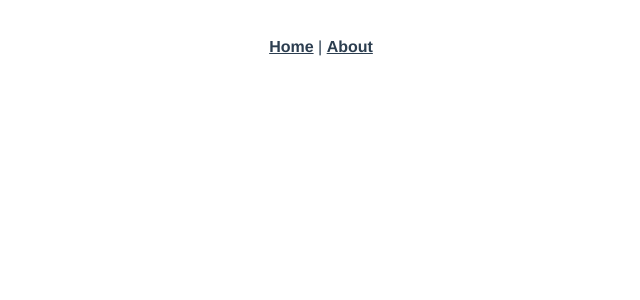
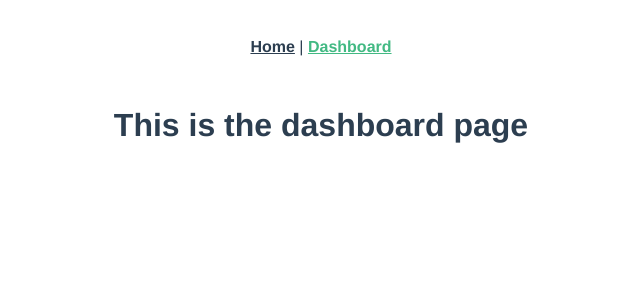
Before and after one commit to grant-williams/scout-vue-training-app, a Vue app: page /#/dashboard in a window 1280 px wide. Shown: the top 300 px of the page, without its empty margins (319-959 px from the left). Built offline with nearby package versions, Linux system fonts and the light colour scheme.

Commit message:
Replace About with Dashboard Page

```diff
--- a/src/App.vue
+++ b/src/App.vue
@@ -2,7 +2,7 @@
   <div id="app">
     <div id="nav">
       <router-link to="/">Home</router-link> |
-      <router-link to="/about">About</router-link>
+      <router-link to="/dashboard">Dashboard</router-link>
     </div>
     <router-view />
   </div>
--- a/src/router/index.js
+++ b/src/router/index.js
@@ -11,14 +11,11 @@ const routes = [
     component: Home
   },
   {
-    path: "/about",
-    name: "About",
-    // route level code-splitting
-    // this generates a separate chunk (about.[hash].js) for this route
-    // which is lazy-loaded when the route is visited.
+    path: "/dashboard",
+    name: "Dashboard",
     component: () =>
-      import(/* webpackChunkName: "about" */ "../views/About.vue")
-  }
+      import("@/views/Dashboard.vue")
+  },
 ];
 
 const router = new VueRouter({
--- a/src/views/About.vue
+++ /dev/null
@@ -1,5 +0,0 @@
-<template>
-  <div class="about">
-    <h1>This is an about page</h1>
-  </div>
-</template>
--- /dev/null
+++ b/src/views/Dashboard.vue
@@ -0,0 +1,5 @@
+<template>
+  <div class="dashboard">
+    <h1>This is the dashboard page</h1>
+  </div>
+</template>
```
